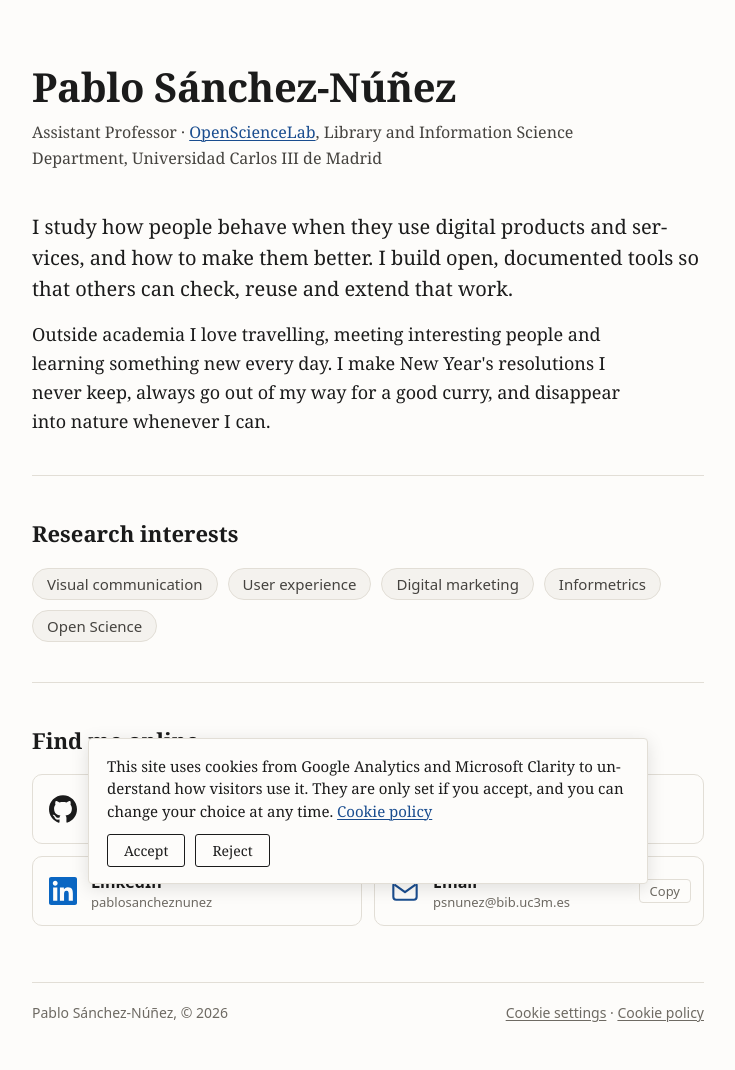
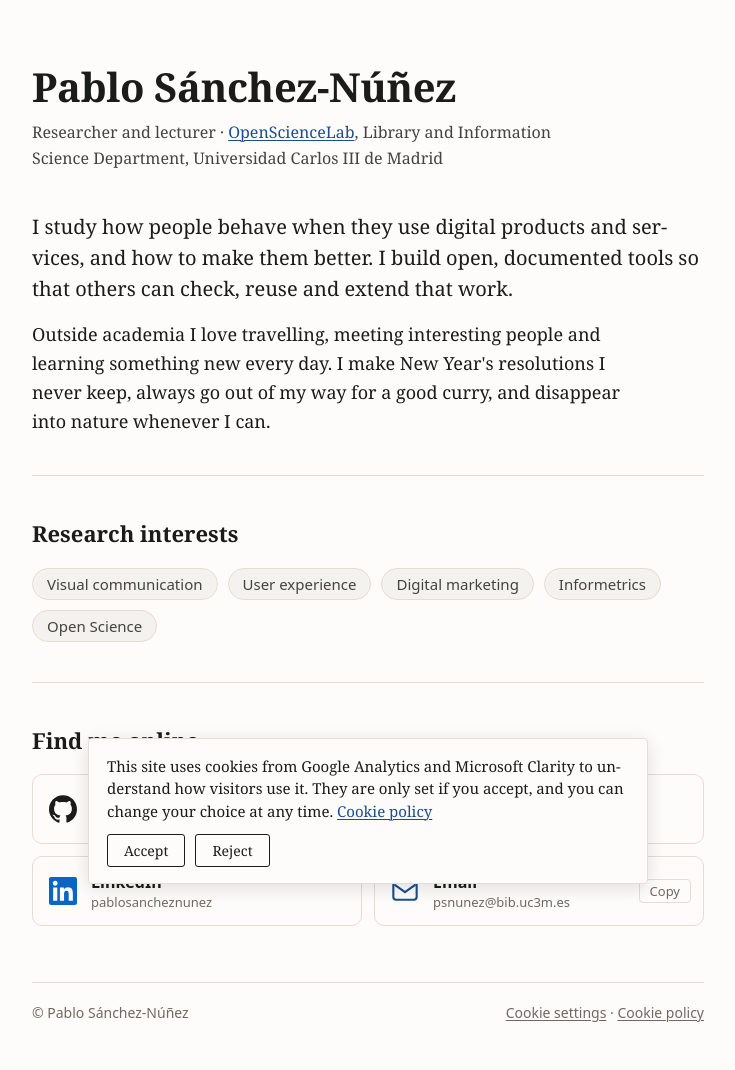
Before and after one commit to pablosancheznunez/pablosancheznunez.github.io, a Jekyll site: the page built from index.html, in a window 1280 px wide. Shown: the whole page, without its empty margins (272-1007 px from the left). Built offline with Jekyll 4.4.1, drawn with Linux system fonts in a browser that asks for light colours.

Commit message:
Make the site timeless: no job rank or copyright year
Describe the role as researcher and lecturer, drop the year from the
footer and redraw the sharing image to match.

```diff
--- a/_config.yml
+++ b/_config.yml
@@ -1,7 +1,7 @@
 # Site settings. The home page content lives in index.html.
 title: Pablo Sánchez-Núñez
-tagline: Assistant Professor, Universidad Carlos III de Madrid
-description: Assistant Professor at Universidad Carlos III de Madrid. Research on visual communication, user experience, digital marketing, informetrics and Open Science.
+tagline: Researcher and lecturer, Universidad Carlos III de Madrid
+description: Researcher and lecturer at Universidad Carlos III de Madrid. Research on visual communication, user experience, digital marketing, informetrics and Open Science.
 url: https://pablosancheznunez.com
 lang: en_GB
 logo: /icon-512.png
@@ -38,4 +38,4 @@ defaults:
         path: /og-image.png
         width: 1200
         height: 630
-        alt: Pablo Sánchez-Núñez, Assistant Professor at Universidad Carlos III de Madrid
+        alt: Pablo Sánchez-Núñez, researcher and lecturer at Universidad Carlos III de Madrid
--- a/_layouts/default.html
+++ b/_layouts/default.html
@@ -19,7 +19,7 @@
 <div class="wrap">
 {{ content }}
   <footer>
-    <span>{{ site.author.name }}, © {{ site.time | date: "%Y" }}</span>
+    <span>© {{ site.author.name }}</span>
     <span><button type="button" class="link-btn" data-cookie-settings>Cookie settings</button> · <a href="/cookies/">Cookie policy</a></span>
   </footer>
 </div>
--- a/index.html
+++ b/index.html
@@ -5,7 +5,7 @@ layout: default
 {%- assign orcid = "https://orcid.org/" | append: site.author.orcid -%}
   <header class="masthead">
     <h1>Pablo Sánchez-Núñez</h1>
-    <p class="role">Assistant Professor · <a href="https://opensciencelab.uc3m.es/">OpenScienceLab</a>, Library and Information Science Department, Universidad Carlos III de Madrid</p>
+    <p class="role">Researcher and lecturer · <a href="https://opensciencelab.uc3m.es/">OpenScienceLab</a>, Library and Information Science Department, Universidad Carlos III de Madrid</p>
   </header>
 
   <main id="main">
@@ -68,7 +68,6 @@ layout: default
     "@type": "Person",
     "name": "{{ site.author.name }}",
     "url": "{{ site.url }}/",
-    "jobTitle": "Assistant Professor",
     "worksFor": { "@type": "CollegeOrUniversity", "name": "Universidad Carlos III de Madrid", "url": "https://www.uc3m.es/Home" },
     "memberOf": { "@type": "Organization", "name": "OpenScienceLab", "url": "https://opensciencelab.uc3m.es/" },
     "email": "mailto:{{ site.author.email }}",
```
Also changed, not shown: og-image.png.
